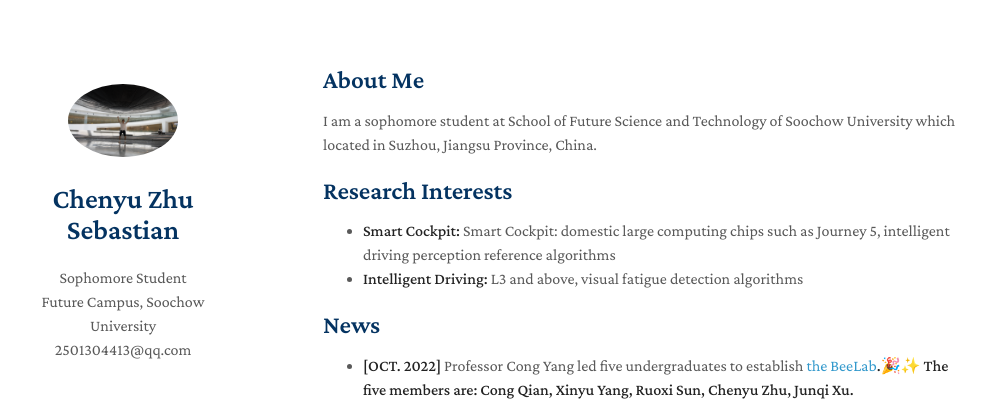
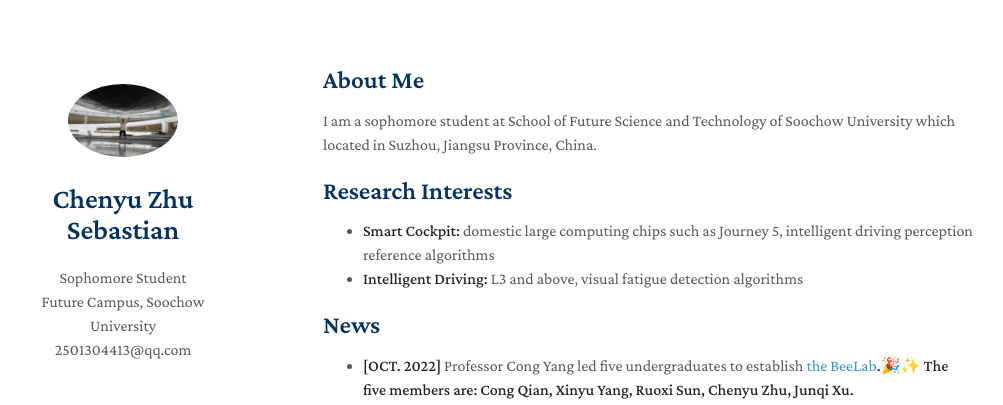
Before and after one commit to zhouhan-Zhong/zhouhan-Zhong.github.io, a Jekyll site: the page built from index.md, in a window 1280 px wide and 1113 px high. Shown: the top 405 px of the window, without its empty margins (147-1150 px from the left). Built offline with Jekyll 4.4.1, drawn with Linux system fonts in a browser that asks for light colours; nearby versions of some CDN libraries; a style sheet for code colours, icons or effects is not loaded; our own code applies the rules of GitHub Pages for plain Markdown files.

Commit message:
Update index.md

```diff
--- a/index.md
+++ b/index.md
@@ -8,7 +8,7 @@ I am a sophomore student at School of Future Science and Technology of Soochow U
 
 ## Research Interests
 
-- **Smart Cockpit:** Smart Cockpit: domestic large computing chips such as Journey 5, intelligent driving perception
+- **Smart Cockpit:** domestic large computing chips such as Journey 5, intelligent driving perception
 reference algorithms
 - **Intelligent Driving:** L3 and above, visual fatigue detection algorithms
 
```
